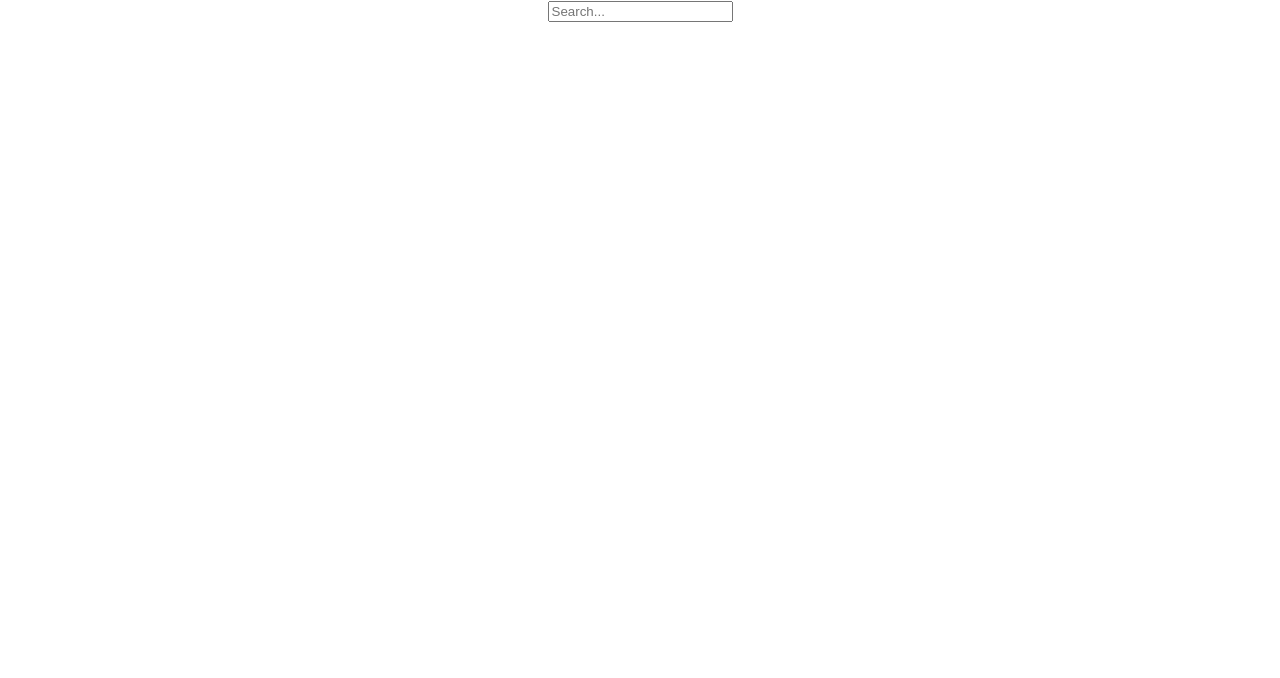
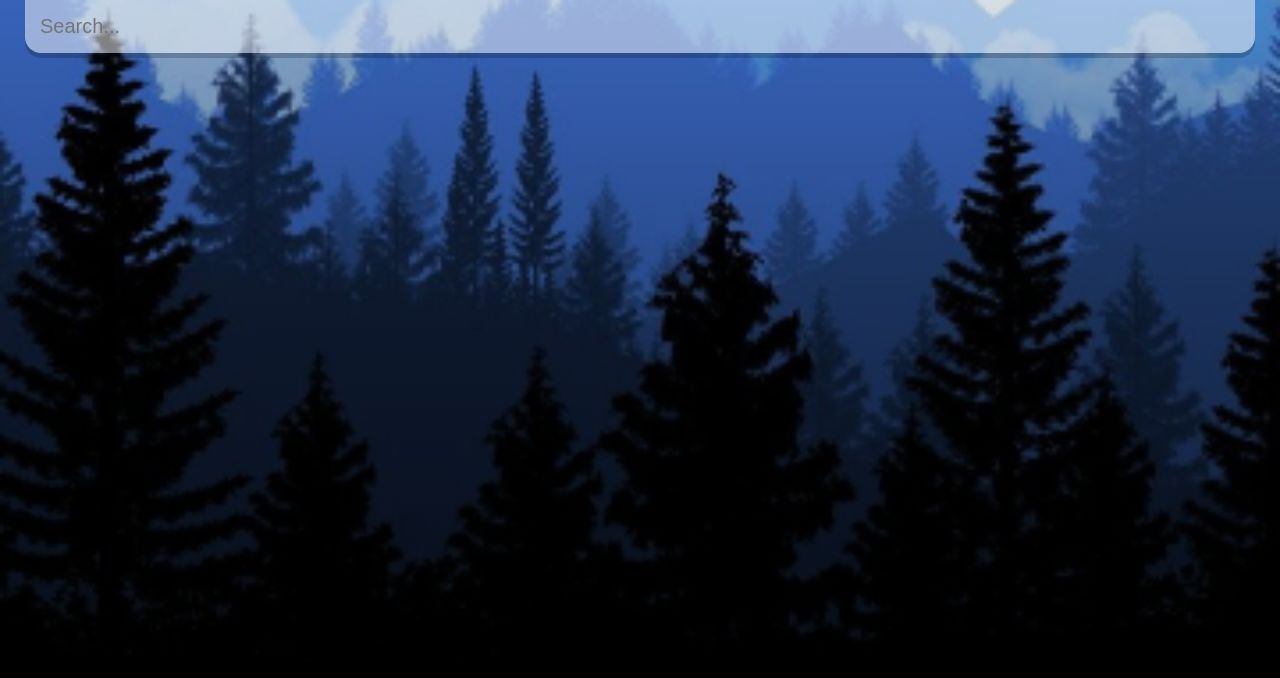
Before and after one commit to CourageWolf/weather-app-demo, a React (Create React App) app in the folder weather-app/: page / in a window 1280 px wide. Shown: the top 678 px of the page. Built offline with nearby package versions, Linux system fonts and the light colour scheme.

Commit message:
Add searchbox styling

```diff
--- a/weather-app/src/App.css
+++ b/weather-app/src/App.css
@@ -1,38 +1,57 @@
-.App {
-  text-align: center;
+* {
+  margin: 0;
+  padding: 0;
+  box-sizing: border-box;
 }
 
-.App-logo {
-  height: 40vmin;
-  pointer-events: none;
+body {
+  font-family: "montseratt", sans-serif;
 }
 
-@media (prefers-reduced-motion: no-preference) {
-  .App-logo {
-    animation: App-logo-spin infinite 20s linear;
-  }
+.app {
+  background-image: url("./assets/cold-bg.jpeg");
+  background-size: cover;
+  background-position: bottom;
+  transition: 0.4 ease-out;
 }
 
-.App-header {
-  background-color: #282c34;
-  min-height: 100vh;
-  display: flex;
-  flex-direction: column;
-  align-items: center;
-  justify-content: center;
-  font-size: calc(10px + 2vmin);
-  color: white;
+.app.warm {
+  background-image: url("./assets/warm-bg.jpeg");
 }
 
-.App-link {
-  color: #61dafb;
+main {
+  min-height: 100vh;
+  background-image: linear-gradient(
+    to bottom,
+    rgba(0, 0, 0, 0.2),
+    rgba(0, 0, 0, 0.75)
+  );
+  padding: 25px;
 }
 
-@keyframes App-logo-spin {
-  from {
-    transform: rotate(0deg);
-  }
-  to {
-    transform: rotate(360deg);
-  }
+.search-box {
+  width: 100%;
+  margin: 0 0 75px;
 }
+
+.search-box .search-bar {
+  display: block;
+  width: 100%;
+  padding: 15px;
+
+  appearance: none;
+  background: none;
+  border: none;
+  outline: none;
+
+  background-color: rgba(255, 255, 255, 0.5);
+  border-radius: 0px 0px 16px 16px;
+  margin-top: -25px;
+
+  box-shadow: 0px 5px rgba(0, 0, 0, 0.2);
+
+  color: #313131;
+  font-size: 20px;
+
+  transition: 0.4s ease;
+}
--- a/weather-app/src/App.js
+++ b/weather-app/src/App.js
@@ -6,7 +6,7 @@
 
 function App() {
   return (
-    <div className="App">
+    <div className="app">
       <main>
         <div className="search-box">
           <input
```
